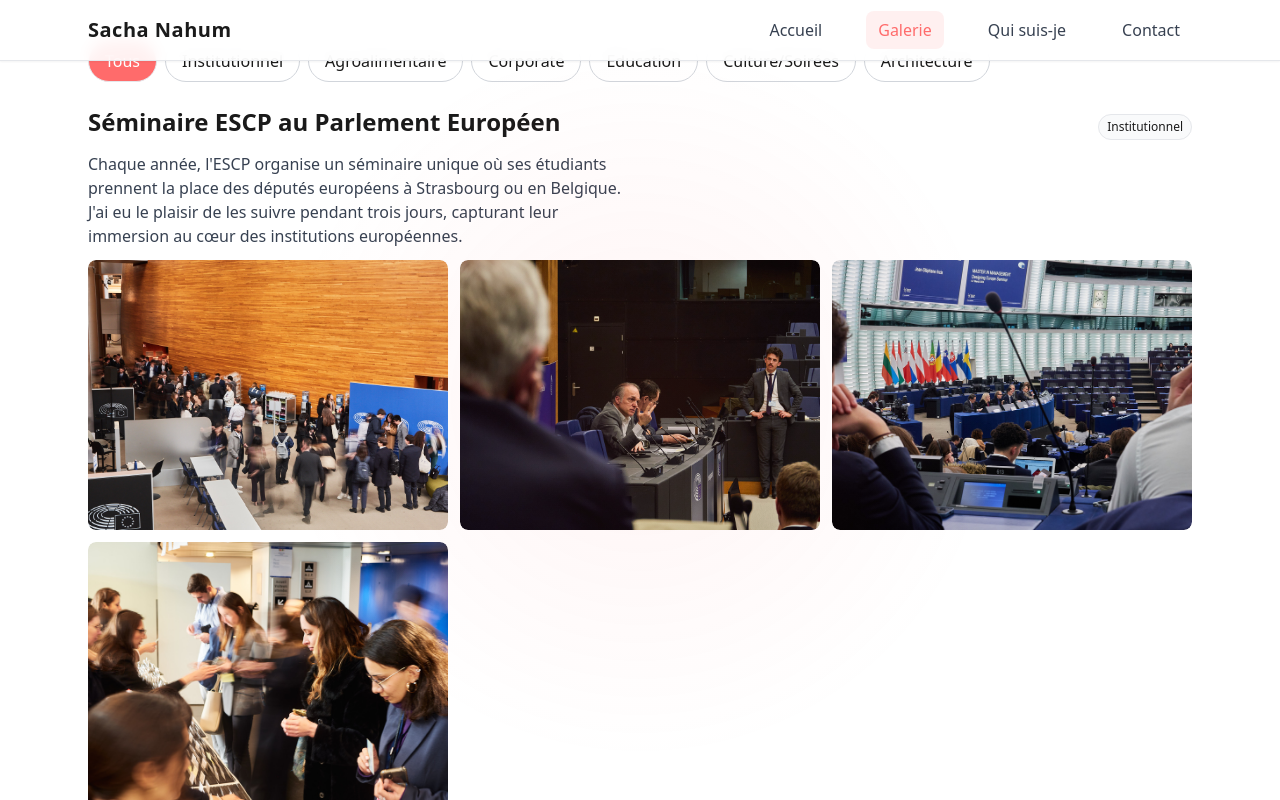
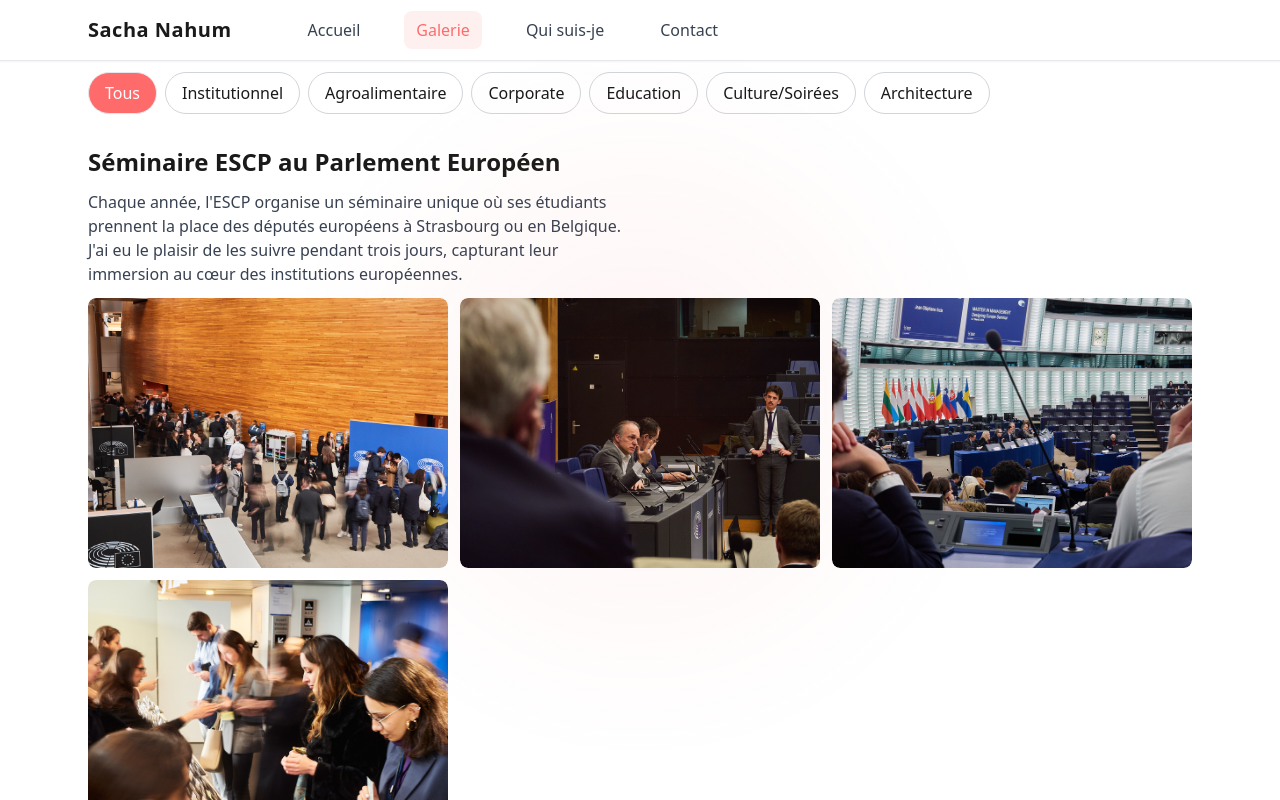
Before and after one commit to Gaspinhow/Sacha-photographe, a Next.js app: page /gallery in a window 1280 px wide. Shown: the top 800 px of the page. Built offline with nearby package versions, Linux system fonts and the light colour scheme.

Commit message:
Fix espacement galerie: ajout espace navbar-boutons + suppression tags catégorie

```diff
--- a/components/Gallery.jsx
+++ b/components/Gallery.jsx
@@ -21,7 +21,7 @@ export default function Gallery({ projects }){
 
   return (
     <div className="max-w-6xl mx-auto px-6 py-10">
-      <div className="flex flex-wrap gap-2 mb-6">
+      <div className="flex flex-wrap gap-2 mb-8 mt-8">
         {categories.map(c => (
           <button key={c}
             onClick={()=>setCat(c)}
@@ -36,7 +36,6 @@ export default function Gallery({ projects }){
           <section key={pi}>
             <div className="flex items-baseline justify-between mb-3">
               <h3 className="text-xl md:text-2xl font-semibold">{p.title}</h3>
-              <span className="text-xs px-2 py-1 rounded-full border border-gray-200 bg-gray-50">{p.category}</span>
             </div>
             {p.description && <p className="text-gray-700 mb-3 whitespace-pre-line">{p.description}</p>}
             <div className="grid grid-cols-1 sm:grid-cols-2 md:grid-cols-3 gap-3 auto-rows-auto">
--- a/components/Navbar.jsx
+++ b/components/Navbar.jsx
@@ -27,11 +27,11 @@ export default function Navbar(){
       "fixed top-0 inset-x-0 z-50 transition-all duration-500 ease-expo bg-white/90 backdrop-blur border-b border-gray-200 shadow-sm",
       compact ? "py-2" : "py-4"
     )}>
-      <div className="max-w-6xl mx-auto px-6 flex items-center justify-between">
+      <div className="max-w-6xl mx-auto px-6 flex items-center">
         <Link href="/" className="font-semibold tracking-wide text-xl">Sacha Nahum</Link>
 
         {/* Desktop Navigation */}
-        <ul className="hidden md:flex items-center space-x-8">
+        <ul className="hidden md:flex items-center space-x-8 ml-16">
           {links.map(l=>(
             <li key={l.href}>
               <Link
```
